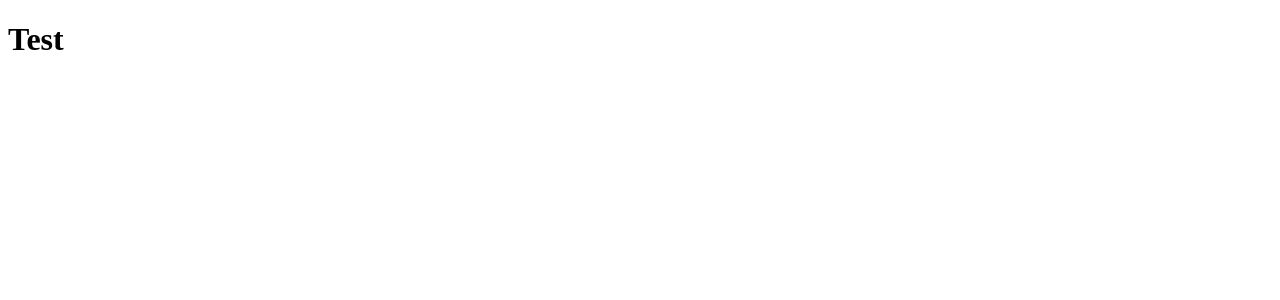
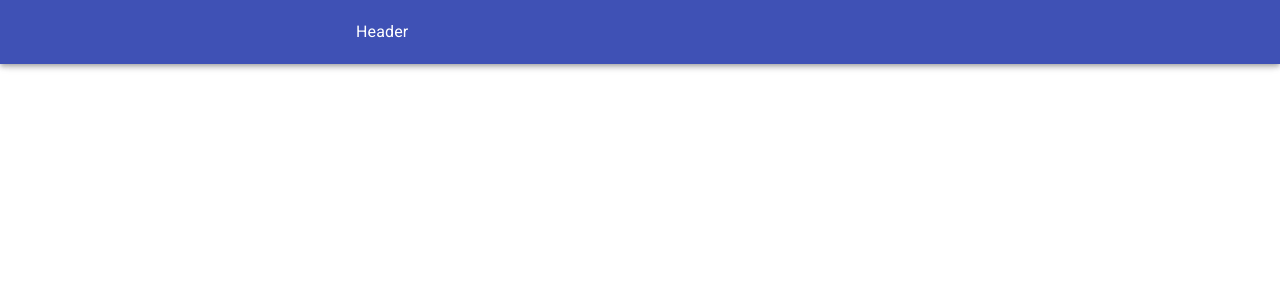
Before and after one commit to E-Huynh/portfolio-gram, a React (Create React App) app: page / in a window 1280 px wide. Shown: the top 300 px of the page. Built offline with nearby package versions, Linux system fonts and the light colour scheme.

Commit message:
Created AppBar

```diff
--- a/package.json
+++ b/package.json
@@ -3,6 +3,7 @@
   "version": "0.1.0",
   "private": true,
   "dependencies": {
+    "@material-ui/core": "^4.9.10",
     "@testing-library/jest-dom": "^4.2.4",
     "@testing-library/react": "^9.5.0",
     "@testing-library/user-event": "^7.2.1",
--- a/public/index.html
+++ b/public/index.html
@@ -24,6 +24,7 @@
       work correctly both with client-side routing and a non-root public URL.
       Learn how to configure a non-root public URL by running `npm run build`.
     -->
+    <link rel="stylesheet" href="https://fonts.googleapis.com/css?family=Roboto:300,400,500,700&display=swap" />
     <title>React App</title>
   </head>
   <body>
--- a/src/App.js
+++ b/src/App.js
@@ -1,10 +1,10 @@
 import React from 'react';
+import AppBar from './components/appbar';
+
 
 function App() {
   return (
-    <div>
-      <h1>Test</h1>
-    </div>
+    <AppBar/>
   );
 }
 
--- /dev/null
+++ b/src/components/appbar.js
@@ -0,0 +1,18 @@
+import React from 'react';
+import { AppBar, Toolbar, Typography, Container } from '@material-ui/core';
+
+export default function appbar() {
+    return (
+        <div>
+            <AppBar>
+                <Toolbar>
+                    <Container style={{maxWidth: '50%'}}>
+                        <Typography>
+                            Header
+                        </Typography>
+                    </Container>
+                </Toolbar>
+            </AppBar>
+        </div>
+    )
+}
```
Also changed, not shown: 1 other file (tests, documents, lock files or other folders).
